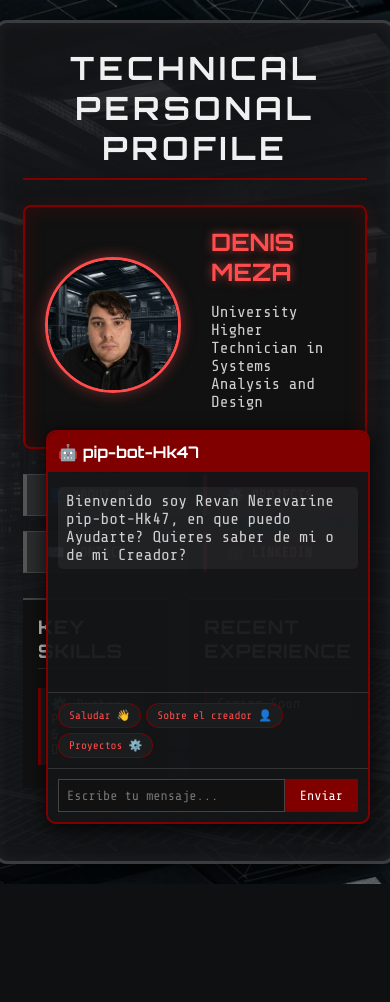
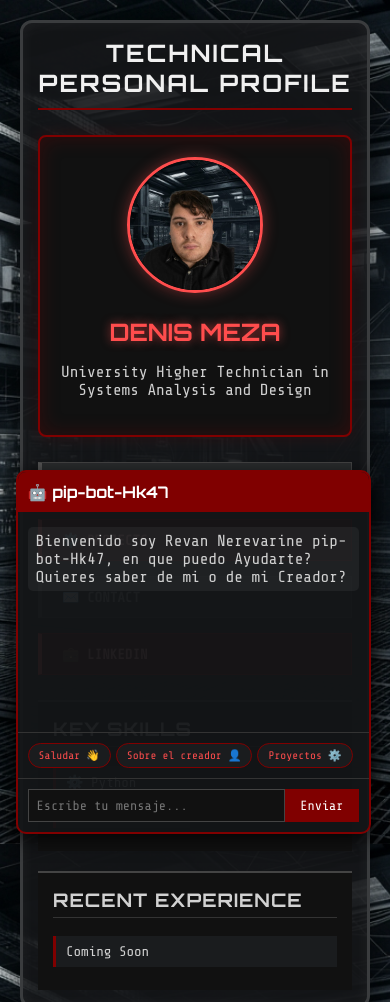
Before and after one commit to Eldhjarta/Personal-Portfolio, a plain HTML site: page index.html in a window 390 px wide. Shown: the top 1002 px of the page. Before the commit the page ends 884 px from the top, so only its background shows below. Drawn offline with nearby package versions, Linux system fonts and the light colour scheme.

Commit message:
Implement responsive styles for mobile devices
Added responsive design styles for mobile and tablet layouts.

```diff
--- a/static/style.css
+++ b/static/style.css
@@ -314,3 +314,47 @@ summary {
 #chat-send:hover {
     background: #ff4d4d;
 }
+/* Diseño adaptativo para moviles y tablet supercalifractilistico espialidoso*/
+
+
+@media (max-width: 768px) {
+
+
+    .hud-container {
+        width: 95%;
+        padding: 15px;
+    }
+
+
+    .profile-card {
+        flex-direction: column;
+        text-align: center;
+    }
+
+    .profile-info {
+        margin-left: 0;
+        margin-top: 20px;
+    }
+
+
+    .hud-buttons {
+        grid-template-columns: 1fr;
+    }
+
+    .bottom-grid {
+        grid-template-columns: 1fr;
+    }
+
+   /* ajuste de la pantala */
+    .hud-header h1 {
+        font-size: 1.5rem;
+        letter-spacing: 2px;
+    }
+
+
+    #chat-widget {
+        width: 90%;
+        right: 5%;
+        bottom: 10px;
+    }
+}
```
